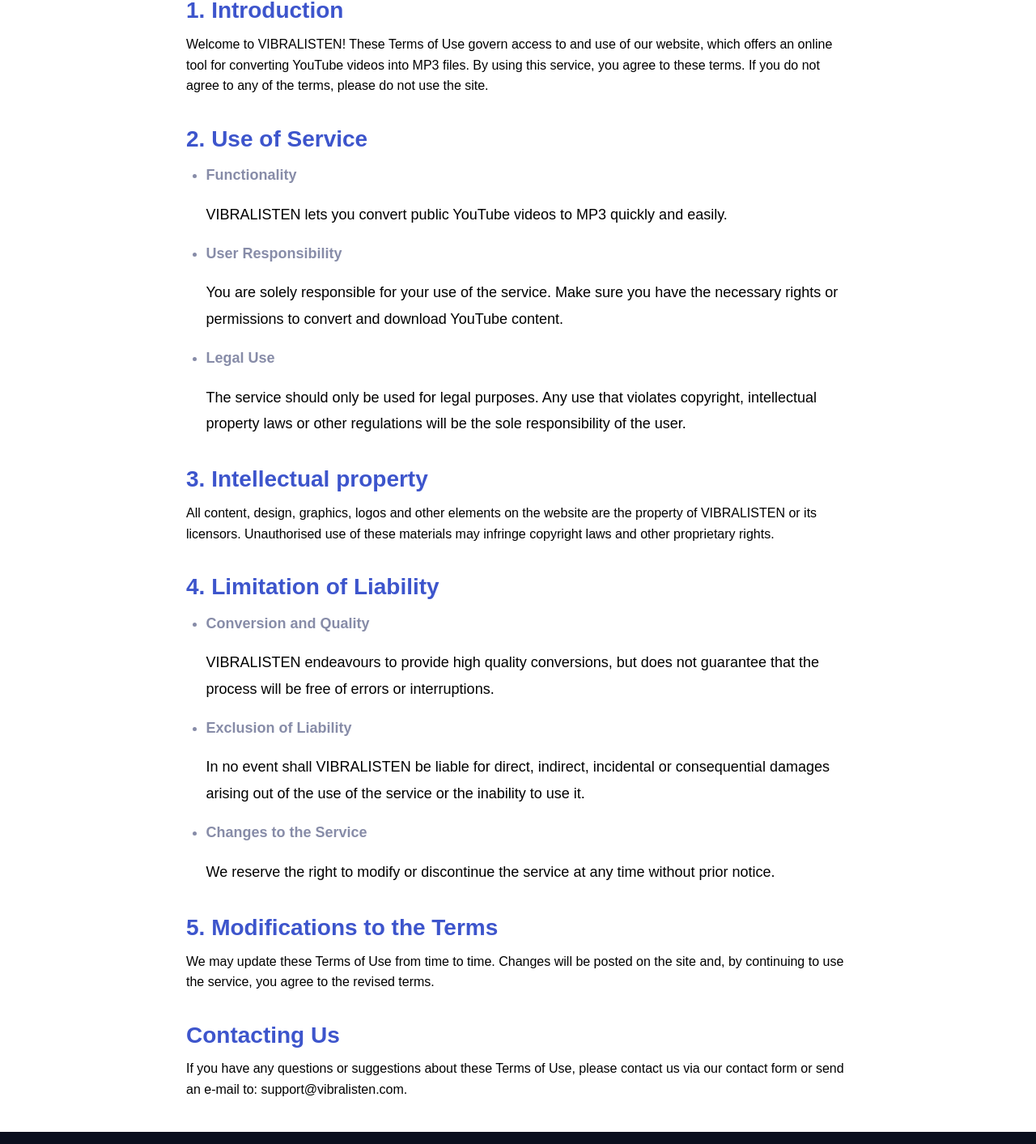
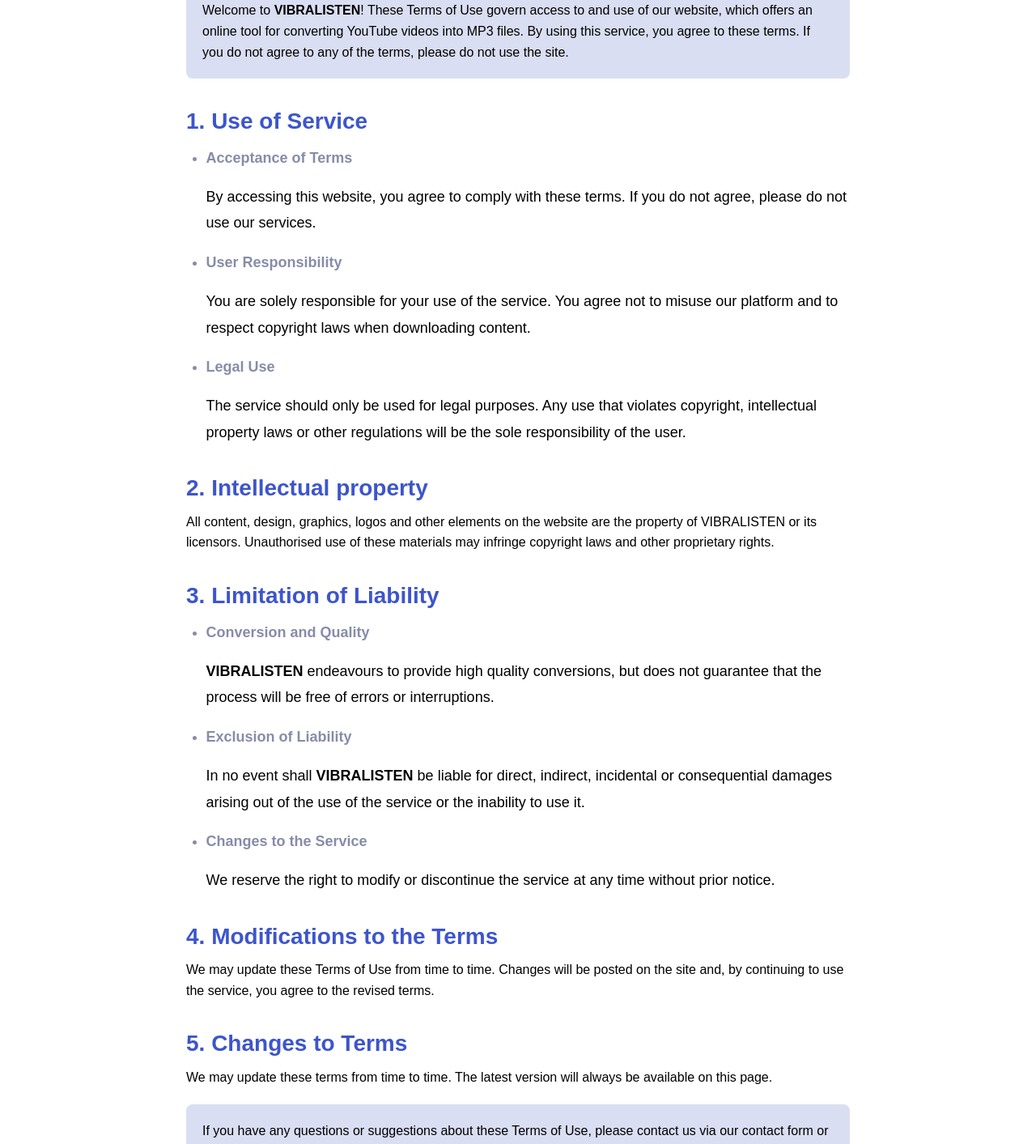
Before and after one commit to lodsa-ntos/vibralisten, a React (Vite) app in the folder frontend/: page /terms in a window 1280 px wide. Shown: the part 211-1624 px from the top of the page at 81% size. Built offline with nearby package versions, Linux system fonts and the light colour scheme; a web font is replaced by a local one.

Commit message:
Refactor Terms page; enhance styling with new CSS classes, improve structure with semantic elements, and update content for clarity and accessibility

```diff
--- a/frontend/src/pages/Terms/Terms.css
+++ b/frontend/src/pages/Terms/Terms.css
@@ -34,12 +34,42 @@ ul li {
   margin-bottom: 16px;
   margin-top: 16px;
 }
-ul div {
+ul p {
   font-size: 18px;
   font-weight: 400;
   line-height: 1.8;
 }
-
+.terms-box {
+  background-color: var(--light-grey);
+  padding: 20px;
+  border-radius: 8px;
+  margin: 20px 0;
+}
+a {
+  color: var(--blue-vibrant);
+  text-decoration: underline;
+}
+a:hover {
+  color: var(--dark-grey);
+}
 .service-topcs {
   padding-left: 24.5px;
 }
+
+@media (max-width: 768px) {
+  .terms-container {
+    padding: 20px;
+  }
+
+  h1 {
+    font-size: 32px;
+  }
+
+  h2 {
+    font-size: 24px;
+  }
+
+  p, ul li {
+    font-size: 16px;
+  }
+}
--- a/frontend/src/pages/Terms/Terms.jsx
+++ b/frontend/src/pages/Terms/Terms.jsx
@@ -17,72 +17,79 @@ const Terms = () => {
 
           <h1>Terms of use</h1>
 
-          <h2>1. Introduction</h2>
-          <div>
-            Welcome to VIBRALISTEN! These Terms of Use govern access to and use
-            of our website, which offers an online tool for converting YouTube
-            videos into MP3 files. By using this service, you agree to these
-            terms. If you do not agree to any of the terms, please do not use
-            the site.
+          <div className="terms-box">
+            <p>
+              Welcome to <strong>VIBRALISTEN</strong>! These Terms of Use govern access to and use
+              of our website, which offers an online tool for converting YouTube
+              videos into MP3 files. By using this service, you agree to these
+              terms. If you do not agree to any of the terms, please do not use
+              the site.
+            </p>
           </div>
 
-          <h2>2. Use of Service</h2>
+          <h2>1. Use of Service</h2>
           <ul className="service-topcs">
-            <li>Functionality</li>
+            <li>Acceptance of Terms</li>
 
-            <div>
-              VIBRALISTEN lets you convert public YouTube videos to MP3 quickly
-              and easily.
-            </div>
+            <p>
+            By accessing this website, you agree to comply with these terms. If you do not agree, please do not use our services.
+            </p>
 
             <li>User Responsibility</li>
 
-            <div>
-              You are solely responsible for your use of the service. Make sure you have the necessary rights or permissions to convert and download YouTube content.
-            </div>
+            <p>
+              You are solely responsible for your use of the service. You agree not to misuse our platform and to respect copyright laws when downloading content.
+            </p>
 
             <li>Legal Use</li>
 
-            <div>
+            <p>
               The service should only be used for legal purposes. Any use that violates copyright, intellectual property laws or other regulations will be the sole responsibility of the user.
-            </div>
+            </p>
           </ul>
 
-          <h2>3. Intellectual property</h2>
-          <div>
+          <h2>2. Intellectual property</h2>
+          <p>
           All content, design, graphics, logos and other elements on the website are the property of VIBRALISTEN or its licensors. Unauthorised use of these materials may infringe copyright laws and other proprietary rights.
-          </div>
+          </p>
 
-          <h2>4. Limitation of Liability</h2>
+          <h2>3. Limitation of Liability</h2>
           <ul className="service-topcs">
             <li>Conversion and Quality</li>
 
-            <div>
-            VIBRALISTEN endeavours to provide high quality conversions, but does not guarantee that the process will be free of errors or interruptions.
-            </div>
+            <p>
+            <strong>VIBRALISTEN</strong> endeavours to provide high quality conversions, but does not guarantee that the process will be free of errors or interruptions.
+            </p>
 
             <li>Exclusion of Liability</li>
 
-            <div>
-            In no event shall VIBRALISTEN be liable for direct, indirect, incidental or consequential damages arising out of the use of the service or the inability to use it.
-            </div>
+            <p>
+            In no event shall <strong>VIBRALISTEN</strong> be liable for direct, indirect, incidental or consequential damages arising out of the use of the service or the inability to use it.
+            </p>
 
             <li>Changes to the Service</li>
 
-            <div>
+            <p>
             We reserve the right to modify or discontinue the service at any time without prior notice.
-            </div>
+            </p>
           </ul>
 
-          <h2>5. Modifications to the Terms</h2>
-          <div>
+          <h2>4. Modifications to the Terms</h2>
+          <p>
           We may update these Terms of Use from time to time. Changes will be posted on the site and, by continuing to use the service, you agree to the revised terms.
+          </p>
+
+          <h2>5. Changes to Terms</h2>
+          <p>
+          We may update these terms from time to time. The latest version will always be available on this page.
+          </p>
+
+          <div className="terms-box">
+            <p>
+              If you have any questions or suggestions about these Terms of Use, please contact us via our contact form or send an e-mail to <a href="mailto:support@vibralisten.com">support@vibralisten.com</a>.
+            </p>
           </div>
 
-          <h2>Contacting Us</h2>
-          <div>
-          If you have any questions or suggestions about these Terms of Use, please contact us via our contact form or send an e-mail to: support@vibralisten.com.
-          </div>
         </div>
       </main>
       {/* Footer Section*/}
```
